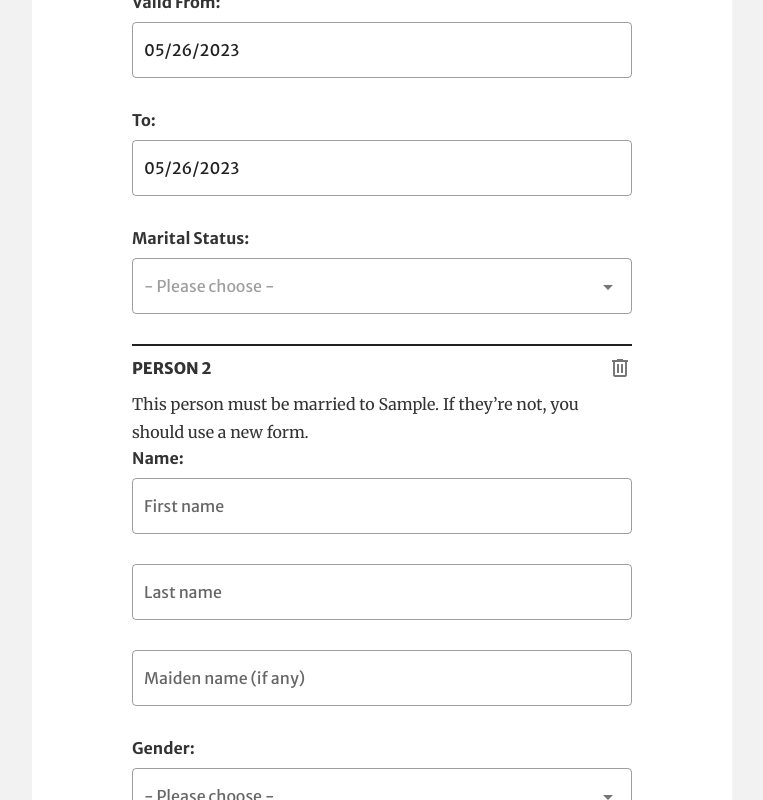
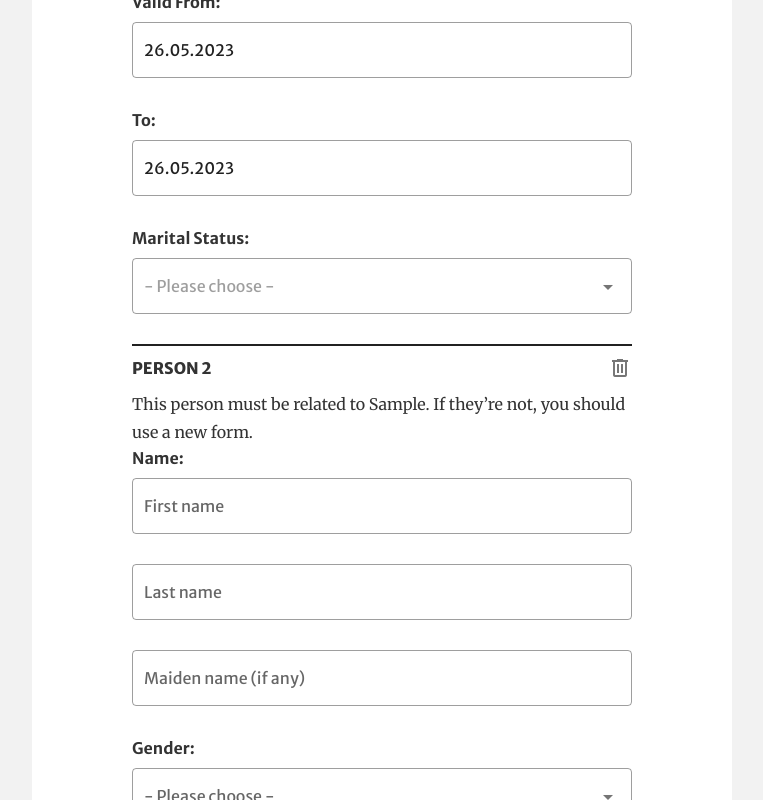
Before and after one commit to widadtoumi/anmeldung, a Vue app in the folder client/: page / in a window 1280 px wide. Both pictures are taken after typing "Sample", "Sample", "Sample", "Sample", "Sample", "Sample" into the empty fields and a click on the button "ADD A PERSON". Shown: the part 2326-3126 px from the top of the page, without its empty margins (258-1021 px from the left). Built offline with nearby package versions, Linux system fonts and the light colour scheme.

Commit message:
download file instead of popup

```diff
--- a/client/src/App.vue
+++ b/client/src/App.vue
@@ -30,7 +30,7 @@
               <div class="one-person-form">
                 <div class="opf-title">first person</div>
                 <div class="opf-content">
-                  <div class="opf-section-title">name:</div>
+                  <div class="opf-section-title">Name:</div>
                   <validation-provider
                     v-slot="{ errors }"
                     name="First name"
@@ -69,7 +69,7 @@
                   </validation-provider>
                 </div>
                 <div class="opf-content">
-                  <div class="opf-section-title">gender:</div>
+                  <div class="opf-section-title">Gender:</div>
                   <validation-provider
                     v-slot="{ errors }"
                     name="gender"
@@ -87,7 +87,7 @@
                   </validation-provider>
                 </div>
                 <div class="opf-content">
-                  <div class="opf-section-title">religion:</div>
+                  <div class="opf-section-title">Religion:</div>
                   <validation-provider
                     v-slot="{ errors }"
                     name="religion"
@@ -195,7 +195,7 @@
                   </validation-provider>
                 </div>
                 <div class="opf-content">
-                  <div class="opf-section-title">country of birth:</div>
+                  <div class="opf-section-title">Country of birth:</div>
                   <validation-provider
                     v-slot="{ errors }"
                     name="country of birth"
@@ -341,7 +341,7 @@
                   </validation-provider>
                 </div>
                 <div class="opf-content">
-                  <div class="opf-section-title">to:</div>
+                  <div class="opf-section-title">To:</div>
                   <validation-provider
                     v-slot="{ errors }"
                     name="Valid to"
@@ -483,13 +483,13 @@
                     >
                   </div>
                   <div class="opf-desc">
-                    This person must be married to {{ formData.firstName }}. If
+                    This person must be related to {{ formData.firstName }}. If
                     they’re not, you should use a new form.
                   </div>
                 </div>
                 <div class="opf-content">
                   <div class="opf-content">
-                    <div class="opf-section-title">name:</div>
+                    <div class="opf-section-title">Name:</div>
                     <validation-provider
                       v-slot="{ errors }"
                       name="First name"
@@ -528,7 +528,7 @@
                     </validation-provider>
                   </div>
                   <div class="opf-content">
-                    <div class="opf-section-title">gender:</div>
+                    <div class="opf-section-title">Gender:</div>
                     <validation-provider
                       v-slot="{ errors }"
                       name="gender"
@@ -546,7 +546,7 @@
                     </validation-provider>
                   </div>
                   <div class="opf-content">
-                    <div class="opf-section-title">religion:</div>
+                    <div class="opf-section-title">Religion:</div>
                     <validation-provider
                       v-slot="{ errors }"
                       name="religion"
@@ -756,7 +756,7 @@
                     </v-radio-group>
                   </validation-provider>
                 </div>
-                <div v-if="formData.moveToGermany == 2" class="opf-content">
+                <div class="opf-content">
                   <div class="opf-section-title">
                     Will you be keeping your previous apartment:
                   </div>
@@ -900,15 +900,19 @@ export default {
       birthPlace: "",
       birthCountry: null,
       countries: [
-        "Please select",
         "Afghanistan",
+        "\u00c5land Islands",
         "Albania",
         "Algeria",
+        "American Samoa",
         "Andorra",
         "Angola",
+        "Anguilla",
+        "Antarctica",
         "Antigua and Barbuda",
         "Argentina",
         "Armenia",
+        "Aruba",
         "Australia",
         "Austria",
         "Azerbaijan",
@@ -920,37 +924,46 @@ export default {
         "Belgium",
         "Belize",
         "Benin",
+        "Bermuda",
         "Bhutan",
-        "Bolivia",
+        "Bolivia (Plurinational State of)",
+        "Bonaire, Sint Eustatius and Saba",
         "Bosnia and Herzegovina",
         "Botswana",
+        "Bouvet Island",
         "Brazil",
-        "Brunei",
+        "British Indian Ocean Territory",
+        "Brunei Darussalam",
         "Bulgaria",
         "Burkina Faso",
         "Burundi",
+        "Cabo Verde",
         "Cambodia",
         "Cameroon",
         "Canada",
-        "Cape Verde",
+        "Cayman Islands",
         "Central African Republic",
         "Chad",
         "Chile",
         "China",
+        "Christmas Island",
+        "Cocos (Keeling) Islands",
         "Colombia",
         "Comoros",
+        "Congo (Republic of the)",
+        "Congo (Democratic Republic of the)",
+        "Cook Islands",
         "Costa Rica",
-        "Côte d’Ivoire",
+        "C\u00f4te d'Ivoire",
         "Croatia",
         "Cuba",
+        "Cura\u00e7ao",
         "Cyprus",
         "Czech Republic",
-        "Democratic Republic of the Congo",
         "Denmark",
         "Djibouti",
         "Dominica",
         "Dominican Republic",
-        "East Timor",
         "Ecuador",
         "Egypt",
         "El Salvador",
@@ -958,22 +971,35 @@ export default {
         "Eritrea",
         "Estonia",
         "Ethiopia",
+        "Falkland Islands (Malvinas)",
+        "Faroe Islands",
         "Fiji",
         "Finland",
         "France",
+        "French Guiana",
+        "French Polynesia",
+        "French Southern Territories",
         "Gabon",
         "Gambia",
         "Georgia",
         "Germany",
         "Ghana",
+        "Gibraltar",
         "Greece",
+        "Greenland",
         "Grenada",
+        "Guadeloupe",
+        "Guam",
         "Guatemala",
+        "Guernsey",
         "Guinea",
         "Guinea-Bissau",
         "Guyana",
         "Haiti",
+        "Heard Island and McDonald Islands",
+        "Vatican City State",
         "Honduras",
+        "Hong Kong",
         "Hungary",
         "Iceland",
         "India",
@@ -981,17 +1007,21 @@ export default {
         "Iran",
         "Iraq",
         "Ireland",
+        "Isle of Man",
         "Israel",
         "Italy",
         "Jamaica",
         "Japan",
+        "Jersey",
         "Jordan",
         "Kazakhstan",
         "Kenya",
         "Kiribati",
+        "Korea (Democratic People's Republic of)",
+        "Korea (Republic of)",
         "Kuwait",
         "Kyrgyzstan",
-        "Laos",
+        "Lao People's Democratic Republic",
         "Latvia",
         "Lebanon",
         "Lesotho",
@@ -1000,6 +1030,8 @@ export default {
         "Liechtenstein",
         "Lithuania",
         "Luxembourg",
+        "Macao",
+        "Macedonia (the former Yugoslav Republic of)",
         "Madagascar",
         "Malawi",
         "Malaysia",
@@ -1007,14 +1039,17 @@ export default {
         "Mali",
         "Malta",
         "Marshall Islands",
+        "Martinique",
         "Mauritania",
         "Mauritius",
+        "Mayotte",
         "Mexico",
-        "Micronesia",
-        "Moldova",
+        "Micronesia (Federated States of)",
+        "Moldova (Republic of)",
         "Monaco",
         "Mongolia",
         "Montenegro",
+        "Montserrat",
         "Morocco",
         "Mozambique",
         "Myanmar",
@@ -1022,31 +1057,39 @@ export default {
         "Nauru",
         "Nepal",
         "Netherlands",
+        "New Caledonia",
         "New Zealand",
         "Nicaragua",
         "Niger",
         "Nigeria",
-        "North Korea",
+        "Niue",
+        "Norfolk Island",
+        "Northern Mariana Islands",
         "Norway",
         "Oman",
         "Pakistan",
         "Palau",
-        "Palestine",
+        "Palestine, State of",
         "Panama",
         "Papua New Guinea",
         "Paraguay",
         "Peru",
         "Philippines",
+        "Pitcairn",
         "Poland",
         "Portugal",
+        "Puerto Rico",
         "Qatar",
-        "Republic of the Congo",
-        "Republic of Macedonia",
+        "R\u00e9union",
         "Romania",
-        "Russia",
+        "Russian Federation",
         "Rwanda",
+        "Saint Barth\u00e9lemy",
+        "Saint Helena, Ascension and Tristan da Cunha",
         "Saint Kitts and Nevis",
         "Saint Lucia",
+        "Saint Martin (French part)",
+        "Saint Pierre and Miquelon",
         "Saint Vincent and the Grenadines",
         "Samoa",
         "San Marino",
@@ -1057,243 +1100,307 @@ export default {
         "Seychelles",
         "Sierra Leone",
         "Singapore",
+        "Sint Maarten (Dutch part)",
         "Slovakia",
         "Slovenia",
         "Solomon Islands",
         "Somalia",
         "South Africa",
-        "South Korea",
+        "South Georgia and the South Sandwich Islands",
         "South Sudan",
         "Spain",
         "Sri Lanka",
         "Sudan",
         "Suriname",
+        "Svalbard and Jan Mayen",
         "Swaziland",
         "Sweden",
         "Switzerland",
-        "Syria",
-        "Taiwan",
+        "Syrian Arab Republic",
+        "Taiwan, Province of China",
         "Tajikistan",
-        "Tanzania",
+        "Tanzania, United Republic of",
         "Thailand",
+        "Timor-Leste",
         "Togo",
+        "Tokelau",
         "Tonga",
         "Trinidad and Tobago",
         "Tunisia",
         "Turkey",
         "Turkmenistan",
+        "Turks and Caicos Islands",
         "Tuvalu",
         "Uganda",
         "Ukraine",
         "United Arab Emirates",
-        "United Kingdom",
+        "United Kingdom of Great Britain and Northern Ireland",
+        "United States Minor Outlying Islands",
         "United States of America",
         "Uruguay",
         "Uzbekistan",
         "Vanuatu",
-        "Venezuela",
+        "Venezuela (Bolivarian Republic of)",
         "Vietnam",
+        "Virgin Islands (British)",
+        "Virgin Islands (U.S.)",
+        "Wallis and Futuna",
+        "Western Sahara",
         "Yemen",
         "Zambia",
         "Zimbabwe",
       ],
       nationality: null,
       nationalities: [
-        "Afghanistan",
-        "Albanien",
-        "Algerien",
-        "Andorra",
-        "Angola",
-        "Antigua und Barbuda",
-        "Argentinien",
-        "Armenien",
-        "Australien",
-        "Österreich",
-        "Aserbaidschan",
-        "Bahamas",
-        "Bahrain",
-        "Bangladesch",
-        "Barbados",
-        "Weißrussland",
-        "Belgien",
-        "Belize",
-        "Benin",
-        "Bhutan",
-        "Bolivien",
-        "Bosnien und Herzegowina",
-        "Botswana",
-        "Brasilien",
-        "Brunei",
-        "Bulgarien",
-        "Burkina Faso",
-        "Burundi",
-        "Kambodscha",
-        "Kamerun",
-        "Kanada",
-        "Kap Verde",
-        "Zentralafrikanische Republik",
-        "Tschad",
-        "Chile",
-        "China",
-        "Kolumbien",
-        "Komoren",
-        "Costa Rica",
-        "Elfenbeinküste",
-        "Kroatien",
-        "Kuba",
-        "Zypern",
-        "Tschechien",
-        "Demokratische Republik Kongo",
-        "Dänemark",
-        "Dschibuti",
-        "Dominica",
-        "Dominikanische Republik",
-        "Osttimor",
-        "Ecuador",
-        "Ägypten",
-        "El Salvador",
-        "Äquatorialguinea",
-        "Eritrea",
-        "Estland",
-        "Äthiopien",
-        "Fidschi",
-        "Finnland",
-        "Frankreich",
-        "Gabun",
-        "Gambia",
-        "Georgia",
-        "Deutschland",
-        "Ghana",
-        "Griechenland",
-        "Grenada",
-        "Guatemala",
-        "Guinea",
-        "Guinea-Bissau",
-        "Guyana",
-        "Haiti",
-        "Honduras",
-        "Ungarn",
-        "Island",
-        "Indien",
-        "Indonesien",
-        "Iran",
-        "Irak",
-        "Irland",
-        "Israel",
-        "Italien",
-        "Jamaika",
-        "Japan",
-        "Jordan",
-        "Kasachstan",
-        "Kenia",
-        "Kiribati",
-        "Kuwait",
-        "Kirgisistan",
-        "Laos",
-        "Lettland",
-        "Libanon",
-        "Lesotho",
-        "Liberia",
-        "Libyen",
+        "Afghan",
+        "\u00c5land Island",
+        "Albanian",
+        "Algerian",
+        "American Samoan",
+        "Andorran",
+        "Angolan",
+        "Anguillan",
+        "Antarctic",
+        "Antiguan or Barbudan",
+        "Argentine",
+        "Armenian",
+        "Aruban",
+        "Australian",
+        "Austrian",
+        "Azerbaijani, Azeri",
+        "Bahamian",
+        "Bahraini",
+        "Bangladeshi",
+        "Barbadian",
+        "Belarusian",
+        "Belgian",
+        "Belizean",
+        "Beninese, Beninois",
+        "Bermudian, Bermudan",
+        "Bhutanese",
+        "Bolivian",
+        "Bonaire",
+        "Bosnian or Herzegovinian",
+        "Motswana, Botswanan",
+        "Bouvet Island",
+        "Brazilian",
+        "BIOT",
+        "Bruneian",
+        "Bulgarian",
+        "Burkinab\u00e9",
+        "Burundian",
+        "Cabo Verdean",
+        "Cambodian",
+        "Cameroonian",
+        "Canadian",
+        "Caymanian",
+        "Central African",
+        "Chadian",
+        "Chilean",
+        "Chinese",
+        "Christmas Island",
+        "Cocos Island",
+        "Colombian",
+        "Comoran, Comorian",
+        "Congolese",
+        "Congolese",
+        "Cook Island",
+        "Costa Rican",
+        "Ivorian",
+        "Croatian",
+        "Cuban",
+        "Cura\u00e7aoan",
+        "Cypriot",
+        "Czech",
+        "Danish",
+        "Djiboutian",
+        "Dominican",
+        "Dominican",
+        "Ecuadorian",
+        "Egyptian",
+        "Salvadoran",
+        "Equatorial Guinean, Equatoguinean",
+        "Eritrean",
+        "Estonian",
+        "Ethiopian",
+        "Falkland Island",
+        "Faroese",
+        "Fijian",
+        "Finnish",
+        "French",
+        "French Guianese",
+        "French Polynesian",
+        "French Southern Territories",
+        "Gabonese",
+        "Gambian",
+        "Georgian",
+        "German",
+        "Ghanaian",
+        "Gibraltar",
+        "Greek, Hellenic",
+        "Greenlandic",
+        "Grenadian",
+        "Guadeloupe",
+        "Guamanian, Guambat",
+        "Guatemalan",
+        "Channel Island",
+        "Guinean",
+        "Bissau-Guinean",
+        "Guyanese",
+        "Haitian",
+        "Heard Island or McDonald Islands",
+        "Vatican",
+        "Honduran",
+        "Hong Kong, Hong Kongese",
+        "Hungarian, Magyar",
+        "Icelandic",
+        "Indian",
+        "Indonesian",
+        "Iranian, Persian",
+        "Iraqi",
+        "Irish",
+        "Manx",
+        "Israeli",
+        "Italian",
+        "Jamaican",
+        "Japanese",
+        "Channel Island",
+        "Jordanian",
+        "Kazakhstani, Kazakh",
+        "Kenyan",
+        "I-Kiribati",
+        "North Korean",
+        "South Korean",
+        "Kuwaiti",
+        "Kyrgyzstani, Kyrgyz, Kirgiz, Kirghiz",
+        "Lao, Laotian",
+        "Latvian",
+        "Lebanese",
+        "Basotho",
+        "Liberian",
+        "Libyan",
         "Liechtenstein",
-        "Litauen",
-        "Luxemburg",
-        "Madagaskar",
-        "Malawi",
-        "Malaysia",
-        "Malediven",
-        "Mali",
-        "Malta",
-        "Marshallinseln",
-        "Mauretanien",
-        "Mauritius",
-        "Mexiko",
-        "Mikronesien",
-        "Moldawien",
-        "Monaco",
-        "Mongolei",
-        "Montenegro",
-        "Marokko",
-        "Mosambik",
-        "Myanmar",
-        "Namibia",
-        "Nauru",
-        "Nepal",
-        "Niederlande",
-        "Neuseeland",
-        "Nicaragua",
-        "Niger",
-        "Nigeria",
-        "Nordkorea",
-        "Norwegen",
-        "Oman",
-        "Pakistan",
-        "Palau",
-        "Palästina",
-        "Panama",
-        "Papua-Neuguinea",
-        "Paraguay",
-        "Peru",
-        "Philippinen",
-        "Polen",
-        "Portugal",
-        "Katar",
-        "Republik Kongo",
-        "Mazedonien",
-        "Rumänien",
-        "Russland",
-        "Ruanda",
-        "St. Kitts und Nevis",
-        "St. Lucia",
-        "St. Vincent und die Grenadinen",
-        "Samoa",
-        "San Marino",
-        "São Tomé und Príncipe",
-        "Saudi-Arabien",
-        "Senegal",
-        "Serbien",
-        "Seychellen",
-        "Sierra Leone",
-        "Singapur",
-        "Slowakei",
-        "Slowenien",
-        "Salomonen",
-        "Somalia",
-        "Südafrika",
-        "Südkorea",
-        "Südsudan",
-        "Spanien",
-        "Sri Lanka",
-        "Sudan",
-        "Suriname",
-        "Swasiland",
-        "Schweden",
-        "Schweiz",
-        "Syrien",
-        "Taiwan",
-        "Tadschikistan",
-        "Tansania",
-        "Thailand",
-        "Togo",
-        "Tonga",
-        "Trinidad und Tobago",
-        "Tunesien",
-        "Türkei",
-        "Turkmenistan",
-        "Tuvalu",
-        "Uganda",
-        "Ukraine",
-        "Vereinigte Arabische Emirate",
-        "Vereinigtes Königreich",
-        "Vereinigte Staaten",
-        "Uruguay",
-        "Usbekistan",
-        "Vanuatu",
-        "Venezuela",
-        "Vietnam",
-        "Jemen",
-        "Sambia",
-        "Simbabwe",
+        "Lithuanian",
+        "Luxembourg, Luxembourgish",
+        "Macanese, Chinese",
+        "Macedonian",
+        "Malagasy",
+        "Malawian",
+        "Malaysian",
+        "Maldivian",
+        "Malian, Malinese",
+        "Maltese",
+        "Marshallese",
+        "Martiniquais, Martinican",
+        "Mauritanian",
+        "Mauritian",
+        "Mahoran",
+        "Mexican",
+        "Micronesian",
+        "Moldovan",
+        "Mon\u00e9gasque, Monacan",
+        "Mongolian",
+        "Montenegrin",
+        "Montserratian",
+        "Moroccan",
+        "Mozambican",
+        "Burmese",
+        "Namibian",
+        "Nauruan",
+        "Nepali, Nepalese",
+        "Dutch, Netherlandic",
+        "New Caledonian",
+        "New Zealand, NZ",
+        "Nicaraguan",
+        "Nigerien",
+        "Nigerian",
+        "Niuean",
+        "Norfolk Island",
+        "Northern Marianan",
+        "Norwegian",
+        "Omani",
+        "Pakistani",
+        "Palauan",
+        "Palestinian",
+        "Panamanian",
+        "Papua New Guinean, Papuan",
+        "Paraguayan",
+        "Peruvian",
+        "Philippine, Filipino",
+        "Pitcairn Island",
+        "Polish",
+        "Portuguese",
+        "Puerto Rican",
+        "Qatari",
+        "R\u00e9unionese, R\u00e9unionnais",
+        "Romanian",
+        "Russian",
+        "Rwandan",
+        "Barth\u00e9lemois",
+        "Saint Helenian",
+        "Kittitian or Nevisian",
+        "Saint Lucian",
+        "Saint-Martinoise",
+        "Saint-Pierrais or Miquelonnais",
+        "Saint Vincentian, Vincentian",
+        "Samoan",
+        "Sammarinese",
+        "S\u00e3o Tom\u00e9an",
+        "Saudi, Saudi Arabian",
+        "Senegalese",
+        "Serbian",
+        "Seychellois",
+        "Sierra Leonean",
+        "Singaporean",
+        "Sint Maarten",
+        "Slovak",
+        "Slovenian, Slovene",
+        "Solomon Island",
+        "Somali, Somalian",
+        "South African",
+        "South Georgia or South Sandwich Islands",
+        "South Sudanese",
+        "Spanish",
+        "Sri Lankan",
+        "Sudanese",
+        "Surinamese",
+        "Svalbard",
+        "Swazi",
+        "Swedish",
+        "Swiss",
+        "Syrian",
+        "Chinese, Taiwanese",
+        "Tajikistani",
+        "Tanzanian",
+        "Thai",
+        "Timorese",
+        "Togolese",
+        "Tokelauan",
+        "Tongan",
+        "Trinidadian or Tobagonian",
+        "Tunisian",
+        "Turkish",
+        "Turkmen",
+        "Turks and Caicos Island",
+        "Tuvaluan",
+        "Ugandan",
+        "Ukrainian",
+        "Emirati, Emirian, Emiri",
+        "British, UK",
+        "American",
+        "American",
+        "Uruguayan",
+        "Uzbekistani, Uzbek",
+        "Ni-Vanuatu, Vanuatuan",
+        "Venezuelan",
+        "Vietnamese",
+        "British Virgin Island",
+        "U.S. Virgin Island",
+        "Wallis and Futuna, Wallisian or Futunan",
+        "Sahrawi, Sahrawian, Sahraouian",
+        "Yemeni",
+        "Zambian",
+        "Zimbabwean",
       ],
       document: null,
       documents: ["Passport", "ID document", "Child’s passport"],
@@ -1305,7 +1412,6 @@ export default {
       serialNum: "",
       marital: null,
       maritalStatus: [
-        "Please choose",
         "Married",
         "Single",
         "Civil partnership",
@@ -1313,6 +1419,15 @@ export default {
         "Civil partner deceased",
         "Divorced",
         "Civil partnership dissolved",
+      ],
+      maritalStatusGr: [
+        "Verheiratet",
+        "Einzel",
+        "Lebenspartnerschaft",
+        "Verwitwet",
+        "Lebenspartner verstorben",
+        "Geschieden",
+        "Lebenspartnerschaft aufgelöst",
       ],
       marriedFrom: "",
       marriagePlace: "",
@@ -1347,14 +1462,17 @@ export default {
         {
           id: 1,
           name: "On the left",
+          abr: "Li",
         },
         {
           id: 2,
           name: "In the middle",
+          abr: "Mi",
         },
         {
           id: 3,
           name: "On the right",
+          abr: "Re",
         },
       ],
       moveToGermany: 1,
@@ -1504,12 +1622,12 @@ export default {
       if (!date) return null;
 
       const [year, month, day] = date.split("-");
-      return `${month}/${day}/${year}`;
+      return `${day}.${month}.${year}`;
     },
     parseDate(date) {
       if (!date) return null;
 
-      const [month, day, year] = date.split("/");
+      const [month, day, year] = date.split(".");
       return `${year}-${month.padStart(2, "0")}-${day.padStart(2, "0")}`;
     },
 
@@ -1529,7 +1647,10 @@ export default {
 
       const file = new Blob([response.data], { type: "application/pdf" });
       const fileURL = URL.createObjectURL(file);
-        window.open(fileURL);
+      const link = document.createElement("a");
+      link.href = fileURL;
+      link.download = "Anmeldung.pdf";
+      link.click();
     },
   },
 };
```
Also changed, not shown: 1 other file (tests, documents, lock files or other folders). Lines whose indentation alone changed are shown as unchanged.
